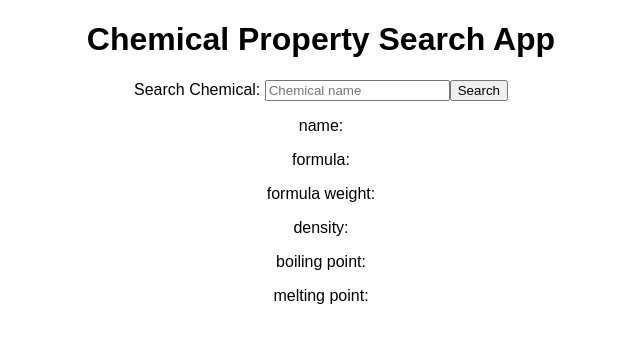
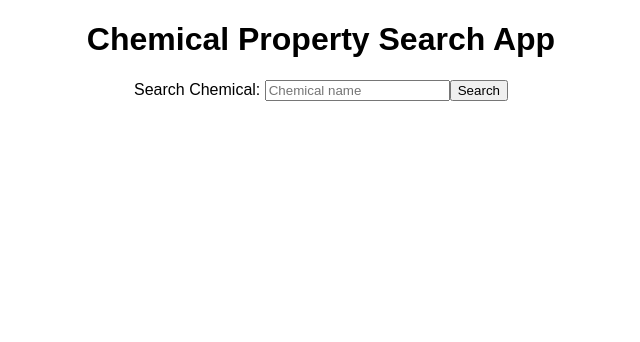
Before and after one commit to tpstar/chem-prop-findr-client, a React (Create React App) app: page / in a window 1280 px wide. Shown: the top 342 px of the page, without its empty margins (319-959 px from the left). Built offline with nearby package versions, Linux system fonts and the light colour scheme.

Commit message:
not displaying null proproperties

```diff
--- a/src/App.js
+++ b/src/App.js
@@ -9,7 +9,7 @@ class App extends Component {
     super()
 
     this.state = {
-      chemical: {}
+      chemical: {name: " "}
     }
   }
 
--- a/src/components/Chemical.js
+++ b/src/components/Chemical.js
@@ -1,14 +1,31 @@
 import React from 'react';
 
 const Chemical = ({chemical}) => {
+  const properties = () => {
+    const propObj = {
+      "name": chemical.name,
+      "formula": chemical.formula,
+      "formula weight": chemical.fw,
+      "density": chemical.density,
+      "boiling point": chemical.bp,
+      "melting point": chemical.mp
+    };
+    return Object.keys(propObj).map(key => {
+      if (propObj[key] && propObj[key] !== " ") {
+        return (
+          <p key={key}> {key}: {propObj[key]} </p>
+        )
+      }
+    })
+  }
+
+  // console.log(chemical.name)
+  if (!chemical.name && chemical.name !== " ") {
+    return <p>Cannot find the chemical, please try again!</p>
+  }
   return (
     <div className="chemical">
-      <p>name: {chemical.name}</p>
-      <p>formula: {chemical.formula} </p>
-      <p>formula weight: {chemical.fw} </p>
-      <p>density: {chemical.density} </p>
-      <p>boiling point: {chemical.bp} </p>
-      <p>melting point: {chemical.mp} </p>
+      {properties()}
     </div>
   )
 }
```
Also changed, not shown: package.json (line endings or trailing spaces), 1 other file (tests, documents, lock files or other folders).
